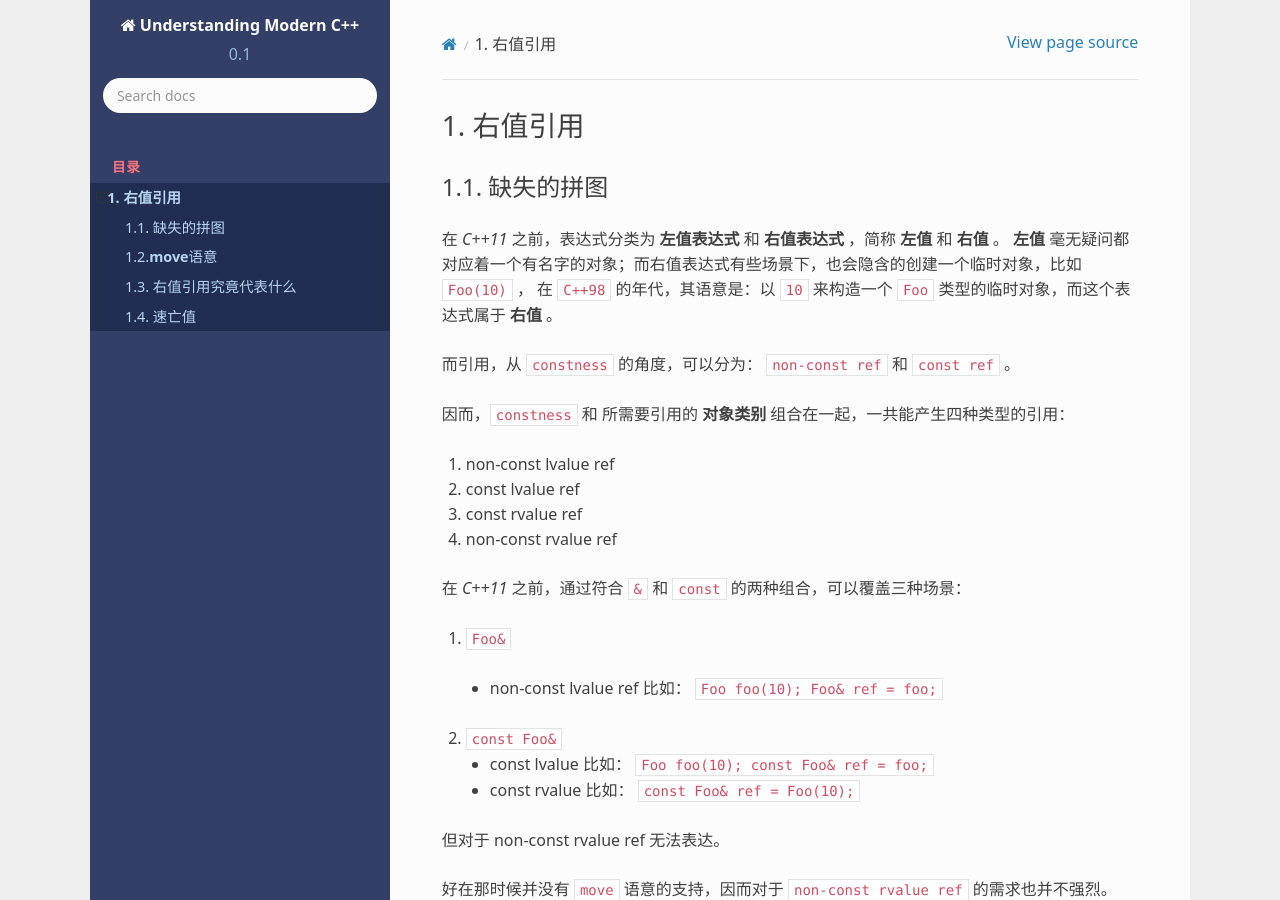
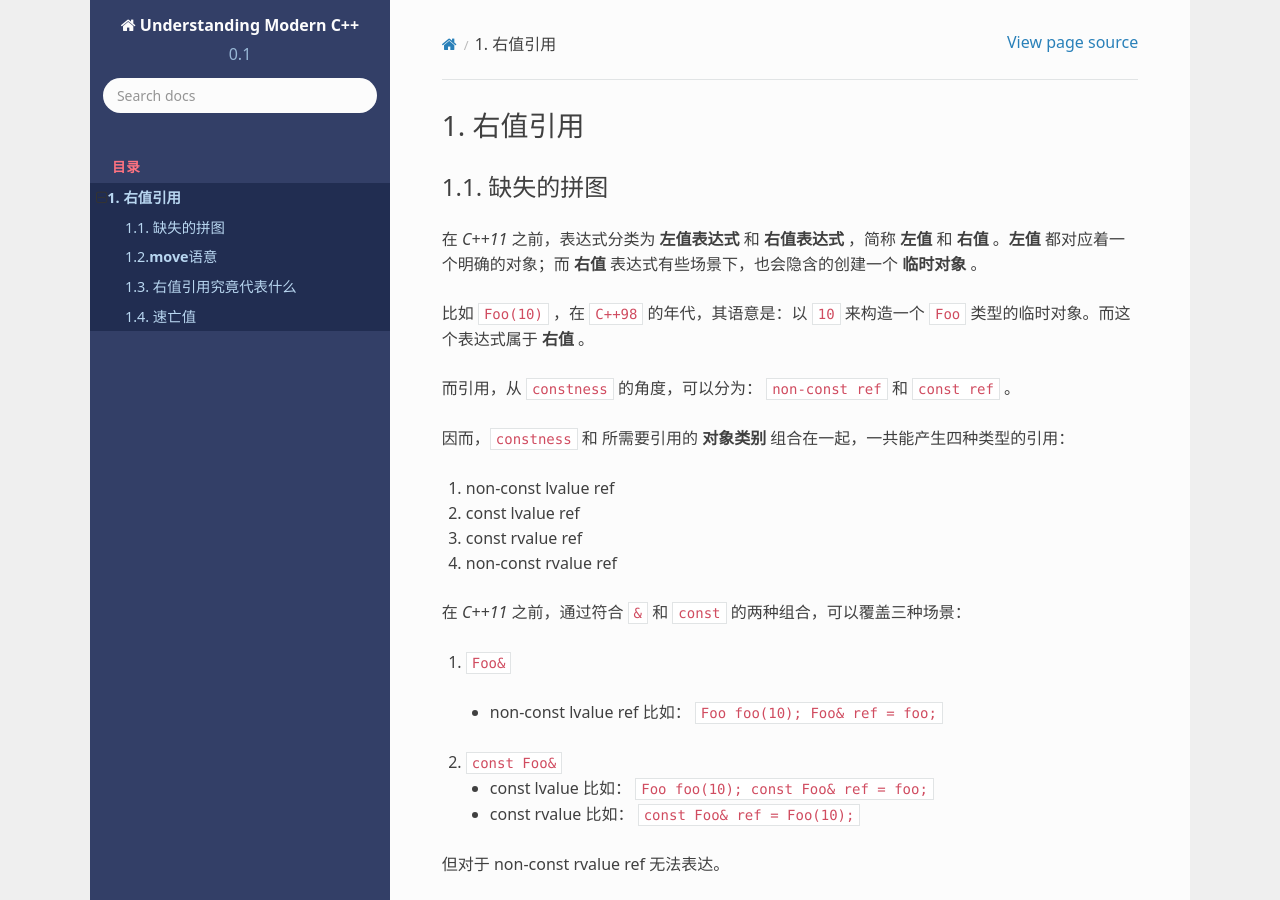
Before and after one commit to godsme/understand_modern_cpp, a Sphinx documentation site: the page built from docs/source/rvalue-ref.rst, in a window 1280 px wide and 900 px high. Built offline with Sphinx 7.4.7 and the Read the Docs theme 2.0.0, drawn with Linux system fonts in a browser that asks for light colours; formulas are drawn with MathJax 3.

Commit message:
refactored

```diff
--- a/docs/source/rvalue-ref.rst
+++ b/docs/source/rvalue-ref.rst
@@ -4,9 +4,9 @@
 缺失的拼图
 -------------
 
-在 `C++11` 之前，表达式分类为 **左值表达式** 和 **右值表达式** ，简称 **左值** 和 **右值** 。
-**左值** 毫无疑问都对应着一个有名字的对象；而右值表达式有些场景下，也会隐含的创建一个临时对象，比如 ``Foo(10)`` ，
-在 ``C++98`` 的年代，其语意是：以 ``10`` 来构造一个 ``Foo`` 类型的临时对象，而这个表达式属于 **右值** 。
+在 `C++11` 之前，表达式分类为 **左值表达式** 和 **右值表达式** ，简称 **左值** 和 **右值** 。**左值** 都对应着一个明确的对象；而 **右值** 表达式有些场景下，也会隐含的创建一个 **临时对象** 。
+
+比如 ``Foo(10)`` ，在 ``C++98`` 的年代，其语意是：以 ``10`` 来构造一个 ``Foo`` 类型的临时对象。而这个表达式属于 **右值** 。
 
 而引用，从 ``constness`` 的角度，可以分为： ``non-const ref`` 和 ``const ref`` 。
 
```
